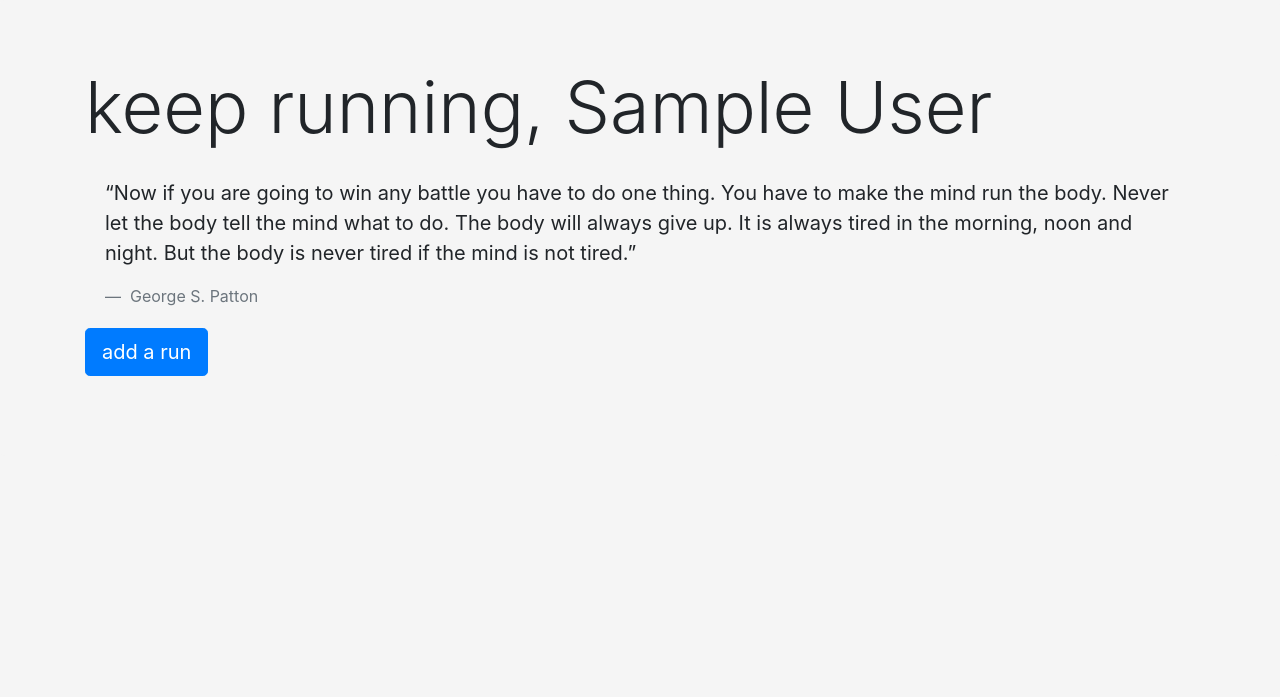
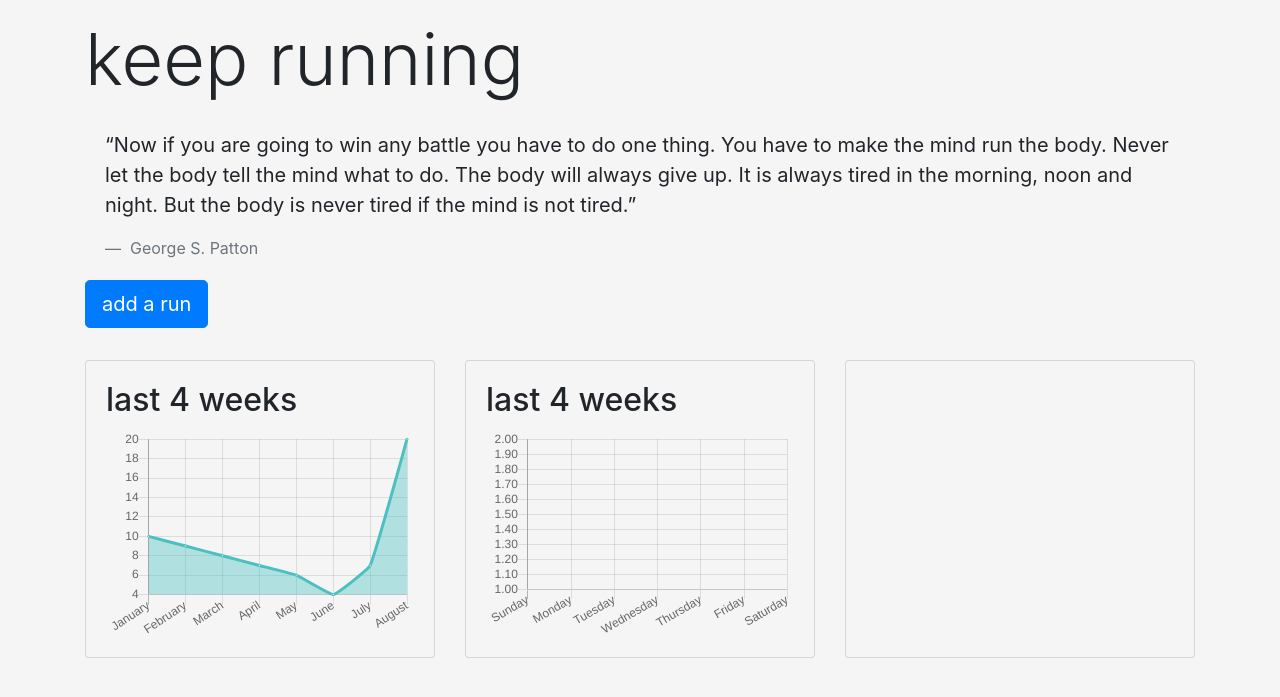
Before and after one commit to horeilly1101/runtrack, a Flask app: page / in a window 1280 px wide. Shown: the part 56-753 px from the top of the page. Run offline with Flask 2, Linux system fonts and the light colour scheme; a user stored in the database is signed in; tables that the repository leaves empty hold one stand-in row (values such as "Sample post"); some libraries are stand-ins or nearby versions.

Commit message:
Chart.js integration

```diff
--- a/runtrack_app/routes/runs/index.py
+++ b/runtrack_app/routes/runs/index.py
@@ -6,4 +6,13 @@ from flask_login import current_user, login_required
 @app.route("/index")
 @login_required
 def index():
-	return render_template("runs/index.html")
+	legend = 'Monthly Data'
+	labels = ["January", "February", "March", "April", "May", "June", "July", "August"]
+	values = [10, 9, 8, 7, 6, 4, 7, 20]
+
+	days = ["Sunday", "Monday", "Tuesday", "Wednesday", "Thursday", "Friday", "Saturday"]
+	runs = [1, 2, 3, 4, 5, 6, 7]
+
+	return render_template("runs/index.html", values=values, labels=labels, legend=legend,
+		days=days,
+		runs=runs)
--- a/runtrack_app/templates/base.html
+++ b/runtrack_app/templates/base.html
@@ -26,9 +26,11 @@
 
 		{% block content %}{% endblock %}
 
-		<!-- jQuery first, then Popper.js, then Bootstrap JS -->
-		<script src="https://code.jquery.com/jquery-3.2.1.slim.min.js" integrity="sha384-KJ3o2DKtIkvYIK3UENzmM7KCkRr/rE9/Qpg6aAZGJwFDMVNA/GpGFF93hXpG5KkN" crossorigin="anonymous"></script>
-		<script src="https://cdnjs.cloudflare.com/ajax/libs/popper.js/1.12.9/umd/popper.min.js" integrity="sha384-ApNbgh9B+Y1QKtv3Rn7W3mgPxhU9K/ScQsAP7hUibX39j7fakFPskvXusvfa0b4Q" crossorigin="anonymous"></script>
-		<script src="https://maxcdn.bootstrapcdn.com/bootstrap/4.0.0/js/bootstrap.min.js" integrity="sha384-JZR6Spejh4U02d8jOt6vLEHfe/JQGiRRSQQxSfFWpi1MquVdAyjUar5+76PVCmYl" crossorigin="anonymous"></script>
+		{% block scripts %}
+			<!-- jQuery first, then Popper.js, then Bootstrap JS -->
+			<script src="https://code.jquery.com/jquery-3.2.1.slim.min.js" integrity="sha384-KJ3o2DKtIkvYIK3UENzmM7KCkRr/rE9/Qpg6aAZGJwFDMVNA/GpGFF93hXpG5KkN" crossorigin="anonymous"></script>
+			<script src="https://cdnjs.cloudflare.com/ajax/libs/popper.js/1.12.9/umd/popper.min.js" integrity="sha384-ApNbgh9B+Y1QKtv3Rn7W3mgPxhU9K/ScQsAP7hUibX39j7fakFPskvXusvfa0b4Q" crossorigin="anonymous"></script>
+			<script src="https://maxcdn.bootstrapcdn.com/bootstrap/4.0.0/js/bootstrap.min.js" integrity="sha384-JZR6Spejh4U02d8jOt6vLEHfe/JQGiRRSQQxSfFWpi1MquVdAyjUar5+76PVCmYl" crossorigin="anonymous"></script>
+		{% endblock %}
 	</body>
 </html>
--- a/runtrack_app/templates/runs/index.html
+++ b/runtrack_app/templates/runs/index.html
@@ -4,15 +4,18 @@
 	{{ super() }}
 	<!-- Custom styles for this template -->
 	<link href="{{ url_for('static', filename='eggshell.css') }}" rel="stylesheet" type="text/css">
+
+	<!-- Chart js -->
+	<script src="https://cdnjs.cloudflare.com/ajax/libs/Chart.js/2.7.2/Chart.bundle.js"></script>
 {% endblock %}
 
 {% block home_active %}active{% endblock %}
 
 {% block app_content %}
-		  <!-- Main jumbotron for a primary marketing message or call to action -->
-      <div class="jumbotron" style="background-color: #f5f5f5">
+	<!-- Main jumbotron for a primary marketing message or call to action -->
+      <div class="jumbotron" style="background-color: #f5f5f5; padding-top: 1em; padding-bottom: 0">
         <div class="container">
-          <h1 class="display-3">keep running, {{ current_user.name }}</h1>
+          <h1 class="display-3">keep running</h1>
           <blockquote class="blockquote mb-0 card-body">
           	<p>“Now if you are going to win any battle you have to do one thing. You have to make the mind run the body. Never let the body tell the mind what to do. The body will always give up. It is always tired in the morning, noon and night. But the body is never tired if the mind is not tired.”</p>
           	<small class="text-muted blockquote-footer">
@@ -22,4 +25,139 @@
           <p><a class="btn btn-primary btn-lg" href="{{ url_for('add_run') }}" role="button">add a run</a></p>
         </div>
       </div>
+
+<div class="container">
+	<div class="card-deck">
+		<div class="card" style="background-color: #f5f5f5;">
+			<div class="card-body">
+				<h2 class="card-title">last 4 weeks</h2>
+				<canvas id="myChart" width="600" height="400"></canvas>
+			</div>
+		</div>
+		<div class="card" style="background-color: #f5f5f5">
+			<div class="card-body">
+				<h2 class="card-title">last 4 weeks</h2>
+				<canvas id="myChart2" width="600" height="400"></canvas>
+			</div>
+		</div>
+		<div class="card" style="background-color: #f5f5f5">
+
+		</div>
+	</div>
+</div>
+
+<script type="text/javascript">
+	// Global parameters:
+	// do not resize the chart canvas when its container does (keep at 600x400px)
+	Chart.defaults.global.responsive = true;
+
+	// define the chart data
+	var chartData = {
+	  labels : [{% for item in labels %}
+	             "{{item}}",
+	            {% endfor %}],
+	  datasets : [{
+	      label: '{{ legend }}',
+	      fill: true,
+	      lineTension: 0.1,
+	      backgroundColor: "rgba(75,192,192,0.4)",
+	      borderColor: "rgba(75,192,192,1)",
+	      borderCapStyle: 'butt',
+	      borderDash: [],
+	      borderDashOffset: 0.0,
+	      borderJoinStyle: 'miter',
+	      pointBorderColor: "rgba(75,192,192,1)",
+	      pointBackgroundColor: "#fff",
+	      pointBorderWidth: 1,
+	      pointHoverRadius: 5,
+	      pointHoverBackgroundColor: "rgba(75,192,192,1)",
+	      pointHoverBorderColor: "rgba(220,220,220,1)",
+	      pointHoverBorderWidth: 2,
+	      pointRadius: 1,
+	      pointHitRadius: 10,
+	      data : [{% for item in values %}
+	                {{item}},
+	              {% endfor %}],
+	      spanGaps: false
+	  }]
+	}
+
+	// get chart canvas
+	var ctx = document.getElementById("myChart").getContext("2d");
+
+	// create the chart using the chart canvas
+	var myChart = new Chart(ctx, {
+	  type: 'line',
+	  data: chartData,
+	  options: {
+    	legend: {
+        display: false
+    	},
+    	tooltips: {
+        	callbacks: {
+           		label: function(tooltipItem) {
+                  return tooltipItem.yLabel;
+           		}
+        	}
+    	}
+		}
+	});
+
+		// Global parameters:
+	// do not resize the chart canvas when its container does (keep at 600x400px)
+	Chart.defaults.global.responsive = true;
+
+	// define the chart data
+	var chartData = {
+	  labels : [{% for item in days %}
+	             "{{item}}",
+	            {% endfor %}],
+	  datasets : [{
+	      label: '{{ legend }}',
+	      fill: true,
+	      lineTension: 0.1,
+	      backgroundColor: "rgba(75,192,192,0.4)",
+	      borderColor: "rgba(75,192,192,1)",
+	      borderCapStyle: 'butt',
+	      borderDash: [],
+	      borderDashOffset: 0.0,
+	      borderJoinStyle: 'miter',
+	      pointBorderColor: "rgba(75,192,192,1)",
+	      pointBackgroundColor: "#fff",
+	      pointBorderWidth: 1,
+	      pointHoverRadius: 5,
+	      pointHoverBackgroundColor: "rgba(75,192,192,1)",
+	      pointHoverBorderColor: "rgba(220,220,220,1)",
+	      pointHoverBorderWidth: 2,
+	      pointRadius: 1,
+	      pointHitRadius: 10,
+	      data : [{% for item in values %}
+	                {{runs}},
+	              {% endfor %}],
+	      spanGaps: false
+	  }]
+	}
+
+	// get chart canvas
+	var ctx = document.getElementById("myChart2").getContext("2d");
+
+	// create the chart using the chart canvas
+	var myChart = new Chart(ctx, {
+	  type: 'line',
+	  data: chartData,
+	  options: {
+    	legend: {
+        display: false
+    	},
+    	tooltips: {
+        	callbacks: {
+           		label: function(tooltipItem) {
+                  return tooltipItem.yLabel;
+           		}
+        	}
+    		}
+
+		}
+	});
+</script>
 {% endblock %}
```
